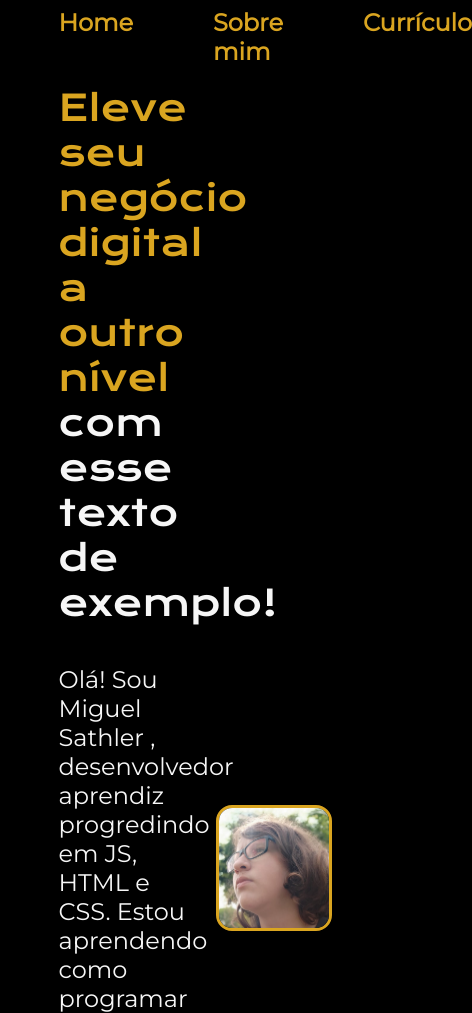
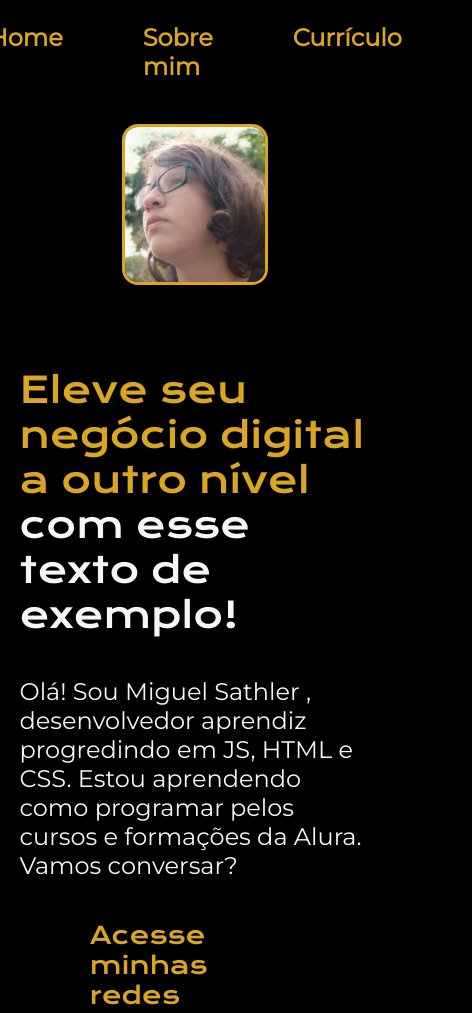
Before and after one commit to mimarqueti/portfoliobeta, a plain HTML site: page index.html in a window 390 px wide. Shown: the top 1013 px of the page, 472 px wide, since content can reach past the window. Drawn offline with nearby package versions, Linux system fonts and the light colour scheme.

Commit message:
Responsiveness mobile style.css
adição do "@media" para telas menores que 1200px

```diff
--- a/styles/style.css
+++ b/styles/style.css
@@ -44,6 +44,7 @@ body {
     display: flex;
     align-items:center;
     justify-content: space-between;
+    gap: 82px;
 }
 
 .apresentacao__conteudo {
@@ -204,6 +205,34 @@ body {
     padding: 48px 0 0 0;
 }
 
+@media (max-width: 1200px) {
+    .cabecalho {
+        padding: 6%;
+    }
+
+    .cabecalho__menu {
+        justify-content: center;
+    }
+    .apresentacao {
+        display: flex;
+        flex-direction: column-reverse;
+        padding: 5%;
+    }
+
+    .apresentacao__conteudo {
+        width: auto;
+        align-items: center
+    }
+
+    /* curriculo */
+    .curriculo__principal {
+        flex-direction: column;
+    }
+
+    .curriculo__principal__informacoes {
+        align-items: flex-start;
+    }
+}
 .curriculo__corpo__texto {
     font-family: var(--fonte-secundaria);
     font-size: 1.25rem;
```
